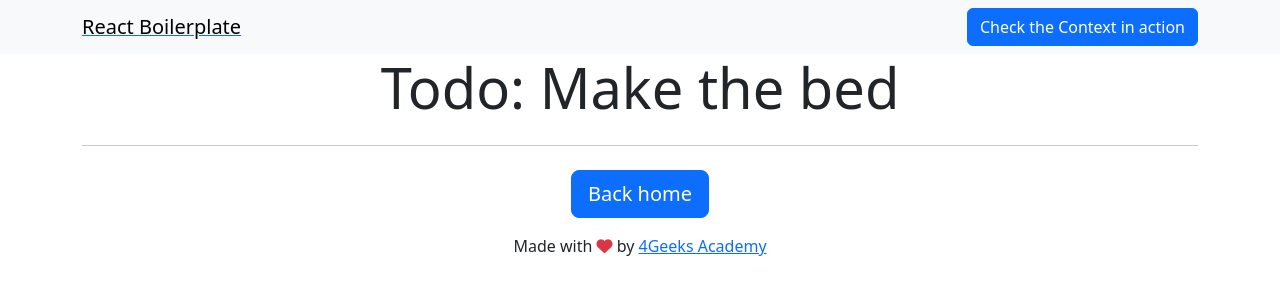
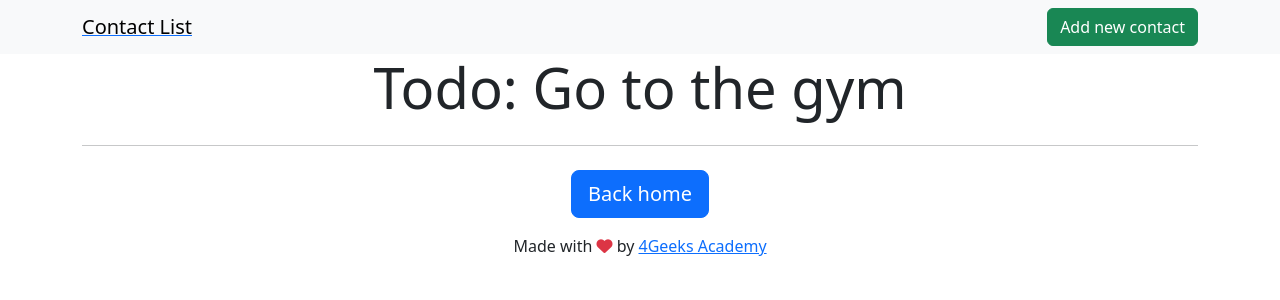
Before and after one commit to eulybin/4Geeks-React-projects-2, a React (Vite) app in the folder contact-list-react-master/: page /single/1 in a window 1280 px wide. Shown: the top 300 px of the page. Built offline with nearby package versions, Linux system fonts and the light colour scheme.

Commit message:
modified comments and whole proj structure

```diff
--- a/contact-list-react-master/src/components/Navbar.jsx
+++ b/contact-list-react-master/src/components/Navbar.jsx
@@ -1,16 +1,15 @@
-import { Link } from "react-router-dom";
+import { Link } from 'react-router-dom';
 
 export const Navbar = () => {
-
   return (
-		<nav className="navbar navbar-light bg-light">
-			<div className="container">
-				<Link to="/">
-					<span className="navbar-brand mb-0 h1">React Boilerplate</span>
+    <nav className='navbar navbar-light bg-light'>
+      <div className='container'>
+        <Link to='/'>
+          <span className='navbar-brand mb-0 h1'>Contact List</span>
         </Link>
-				<div className="ml-auto">
-					<Link to="/demo">
-						<button className="btn btn-primary">Check the Context in action</button>
+        <div className='ml-auto'>
+          <Link to='/form'>
+            <button className='btn btn-success'>Add new contact</button>
           </Link>
         </div>
       </div>
--- a/contact-list-react-master/src/hooks/useGlobalReducer.jsx
+++ b/contact-list-react-master/src/hooks/useGlobalReducer.jsx
@@ -1,24 +1,15 @@
-// Import necessary hooks and functions from React.
-import { useContext, useReducer, createContext } from "react";
-import storeReducer, { initialStore } from "../store"  // Import the reducer and the initial state.
+import { useContext, useReducer, createContext } from 'react';
+import { initialStore, storeReducer } from '../store';
 
-// Create a context to hold the global state of the application
-// We will call this global state the "store" to avoid confusion while using local states
-const StoreContext = createContext()
+const StoreContext = createContext();
 
-// Define a provider component that encapsulates the store and warps it in a context provider to
-// broadcast the information throught all the app pages and components.
 export function StoreProvider({ children }) {
-    // Initialize reducer with the initial state.
-    const [store, dispatch] = useReducer(storeReducer, initialStore())
-    // Provide the store and dispatch method to all child components.
-    return <StoreContext.Provider value={{ store, dispatch }}>
-        {children}
-    </StoreContext.Provider>
+  const [store, dispatch] = useReducer(storeReducer, initialStore);
+  return <StoreContext.Provider value={{ store, dispatch }}>{children}</StoreContext.Provider>;
 }
 
-// Custom hook to access the global state and dispatch function.
+//custom hook
 export default function useGlobalReducer() {
-    const { dispatch, store } = useContext(StoreContext)
-    return { dispatch, store };
+  const { dispatch, store } = useContext(StoreContext);
+  return { dispatch, store };
 }
--- a/contact-list-react-master/src/pages/Demo.jsx
+++ b/contact-list-react-master/src/pages/Demo.jsx
@@ -1,32 +1,32 @@
-// Import necessary components from react-router-dom and other parts of the application.
-import { Link } from "react-router-dom";
-import useGlobalReducer from "../hooks/useGlobalReducer";  // Custom hook for accessing the global state.
+import { Link } from 'react-router-dom';
+import useGlobalReducer from '../hooks/useGlobalReducer';
 
 export const Demo = () => {
-  // Access the global state and dispatch function using the useGlobalReducer hook.
-  const { store, dispatch } = useGlobalReducer()
+  const { store, dispatch } = useGlobalReducer();
 
   return (
-    <div className="container">
-      <ul className="list-group">
-        {/* Map over the 'todos' array from the store and render each item as a list element */}
-        {store && store.todos?.map((item) => {
+    <div className='container'>
+      <ul className='list-group'>
+        {store &&
+          store.todos?.map((item) => {
             return (
               <li
-              key={item.id}  // React key for list items.
-              className="list-group-item d-flex justify-content-between"
-              style={{ background: item.background }}>
-
-              {/* Link to the detail page of this todo. */}
-              <Link to={"/single/" + item.id}>Link to: {item.title} </Link>
-
+                key={item.id}
+                className='list-group-item d-flex justify-content-between'
+                style={{ background: item.background }}
+              >
+                <Link to={'/single/' + item.id}>Link to: {item.title} </Link>
                 <p>Open file ./store.js to see the global store that contains and updates the list of colors</p>
 
-              <button className="btn btn-success"
-                onClick={() => dispatch({
-                  type: "add_task",
-                  payload: { id: item.id, color: '#ffa500' }
-                })}>
+                <button
+                  className='btn btn-success'
+                  onClick={() =>
+                    dispatch({
+                      type: 'add_task',
+                      payload: { id: item.id, color: '#ffa500' },
+                    })
+                  }
+                >
                   Change Color
                 </button>
               </li>
@@ -35,8 +35,8 @@ export const Demo = () => {
       </ul>
       <br />
 
-      <Link to="/">
-        <button className="btn btn-primary">Back home</button>
+      <Link to='/'>
+        <button className='btn btn-primary'>Back home</button>
       </Link>
     </div>
   );
--- a/contact-list-react-master/src/pages/Single.jsx
+++ b/contact-list-react-master/src/pages/Single.jsx
@@ -1,27 +1,18 @@
-// Import necessary hooks and components from react-router-dom and other libraries.
-import { Link, useParams } from "react-router-dom";  // To use link for navigation and useParams to get URL parameters
-import PropTypes from "prop-types";  // To define prop types for this component
-import rigoImageUrl from "../assets/img/rigo-baby.jpg"  // Import an image asset
-import useGlobalReducer from "../hooks/useGlobalReducer";  // Import a custom hook for accessing the global state
+import { Link, useParams } from 'react-router-dom';
+import PropTypes from 'prop-types';
+import useGlobalReducer from '../hooks/useGlobalReducer';
 
-// Define and export the Single component which displays individual item details.
-export const Single = props => {
-  // Access the global state using the custom hook.
-  const { store } = useGlobalReducer()
-
-  // Retrieve the 'theId' URL parameter using useParams hook.
-  const { theId } = useParams()
-  const singleTodo = store.todos.find(todo => todo.id === parseInt(theId));
+export const Single = (props) => {
+  const { store } = useGlobalReducer();
+  const { theId } = useParams();
+  const singleTodo = store.todos.find((todo) => todo.id === parseInt(theId));
 
   return (
-    <div className="container text-center">
-      {/* Display the title of the todo element dynamically retrieved from the store using theId. */}
-      <h1 className="display-4">Todo: {singleTodo?.title}</h1>
-      <hr className="my-4" />  {/* A horizontal rule for visual separation. */}
-
-      {/* A Link component acts as an anchor tag but is used for client-side routing to prevent page reloads. */}
-      <Link to="/">
-        <span className="btn btn-primary btn-lg" href="#" role="button">
+    <div className='container text-center'>
+      <h1 className='display-4'>Todo: {singleTodo?.title}</h1>
+      <hr className='my-4' />
+      <Link to='/'>
+        <span className='btn btn-primary btn-lg' href='#' role='button'>
           Back home
         </span>
       </Link>
@@ -29,9 +20,7 @@ export const Single = props => {
   );
 };
 
-// Use PropTypes to validate the props passed to this component, ensuring reliable behavior.
+//maybe delete later
 Single.propTypes = {
-  // Although 'match' prop is defined here, it is not used in the component.
-  // Consider removing or using it as needed.
-  match: PropTypes.object
+  match: PropTypes.object,
 };
--- a/contact-list-react-master/src/routes.jsx
+++ b/contact-list-react-master/src/routes.jsx
@@ -1,30 +1,21 @@
-// Import necessary components and functions from react-router-dom.
-
-import {
-    createBrowserRouter,
-    createRoutesFromElements,
-    Route,
-} from "react-router-dom";
-import { Layout } from "./pages/Layout";
-import { Home } from "./pages/Home";
-import { Single } from "./pages/Single";
-import { Demo } from "./pages/Demo";
+import { createBrowserRouter, createRoutesFromElements, Route } from 'react-router-dom';
+import { Layout } from './pages/Layout';
+import { Home } from './pages/Home';
+import { Single } from './pages/Single';
+import { Demo } from './pages/Demo';
+import Form from './pages/Form';
 
 export const router = createBrowserRouter(
-    createRoutesFromElements(
-    // CreateRoutesFromElements function allows you to build route elements declaratively.
-    // Create your routes here, if you want to keep the Navbar and Footer in all views, add your new routes inside the containing Route.
-    // Root, on the contrary, create a sister Route, if you have doubts, try it!
+  createRoutesFromElements(
     // Note: keep in mind that errorElement will be the default page when you don't get a route, customize that page to make your project more attractive.
+
     // Note: The child paths of the Layout element replace the Outlet component with the elements contained in the "element" attribute of these child paths.
 
-      // Root Route: All navigation will start from here.
-      <Route path="/" element={<Layout />} errorElement={<h1>Not found!</h1>} >
-
-        {/* Nested Routes: Defines sub-routes within the BaseHome component. */}
-        <Route path= "/" element={<Home />} />
-        <Route path="/single/:theId" element={ <Single />} />  {/* Dynamic route for single items */}
-        <Route path="/demo" element={<Demo />} />
-      </Route>
-    )
+    <Route path='/' element={<Layout />} errorElement={<h1>Not found!</h1>}>
+      <Route path='/' element={<Home />} />
+      <Route path='/single/:theId' element={<Single />} />
+      <Route path='/form' element={<Form />} />
+      {/* <Route path='/demo' element={<Demo />} /> */}
+    </Route>
+  )
 );
--- a/contact-list-react-master/src/store.js
+++ b/contact-list-react-master/src/store.js
@@ -1,32 +1,29 @@
-export const initialStore=()=>{
-  return{
+export const initialStore = {
   message: null,
   todos: [
     {
       id: 1,
-        title: "Make the bed",
+      title: 'Go to the gym',
       background: null,
     },
     {
       id: 2,
-        title: "Do my homework",
+      title: 'Do my homework',
       background: null,
-      }
-    ]
-  }
-}
+    },
+  ],
+};
 
-export default function storeReducer(store, action = {}) {
-  switch(action.type){
+export const storeReducer = (state, action = {}) => {
+  switch (action.type) {
     case 'add_task':
-
-      const { id,  color } = action.payload
+      const { id, color } = action.payload;
 
       return {
-        ...store,
-        todos: store.todos.map((todo) => (todo.id === id ? { ...todo, background: color } : todo))
+        ...state,
+        todos: state.todos.map((todo) => (todo.id === id ? { ...todo, background: color } : todo)),
       };
     default:
       throw Error('Unknown action.');
   }
-}
+};
```
Also changed, not shown: contact-list-react-master/src/main.jsx (+3 -6 lines), contact-list-react-master/src/pages/Layout.jsx (+6 -7 lines). Lines whose indentation alone changed are shown as unchanged.
